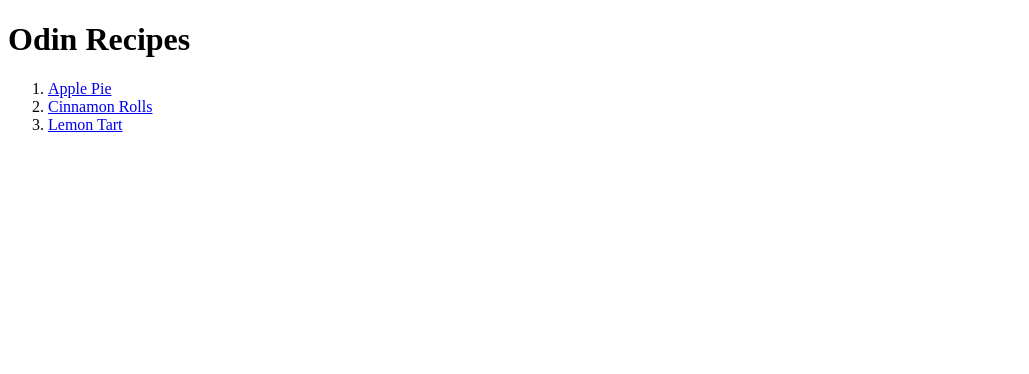
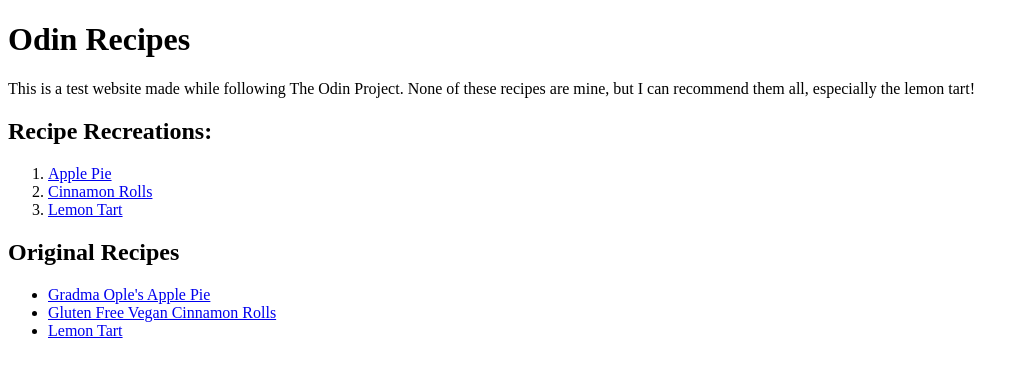
Before and after one commit to FlaxenHairedGirl/odin-recipes, a plain HTML site: page index.html in a window 1280 px wide. Shown: the whole page, without its empty margins (0-1029 px from the left). Drawn offline with Linux system fonts and the light colour scheme.

Commit message:
Ackowledge original recipes
Added short description of site on homepage and links to original recipes.

```diff
--- a/index.html
+++ b/index.html
@@ -7,10 +7,21 @@
 
     <body>
         <h1>Odin Recipes</h1>
+        <p>This is a test website made while following The Odin Project.
+            None of these recipes are mine, but I can recommend them all,
+            especially the lemon tart!
+        </p>
+        <h2>Recipe Recreations:</h2>
         <ol>
             <li> <a href="recipes/apple-pie.html">Apple Pie</a> </li>
             <li> <a href="recipes/cinnamon-rolls.html">Cinnamon Rolls</a> </li>
             <li> <a href="recipes/lemon-tart.html">Lemon Tart</a> </li>
         </ol>
+        <h2>Original Recipes</h2>
+        <ul>
+            <li> <a href="https://www.allrecipes.com/recipe/12682/apple-pie-by-grandma-ople/">Gradma Ople's Apple Pie</a> </li>
+            <li> <a href="https://bromabakery.com/gluten-free-vegan-cinnamon-rolls/">Gluten Free Vegan Cinnamon Rolls</a> </li>
+            <li> <a href="https://prettysimplesweet.com/lemon-tart/">Lemon Tart</a> </li>
+        </ul>
     </body>
 </html>
```
